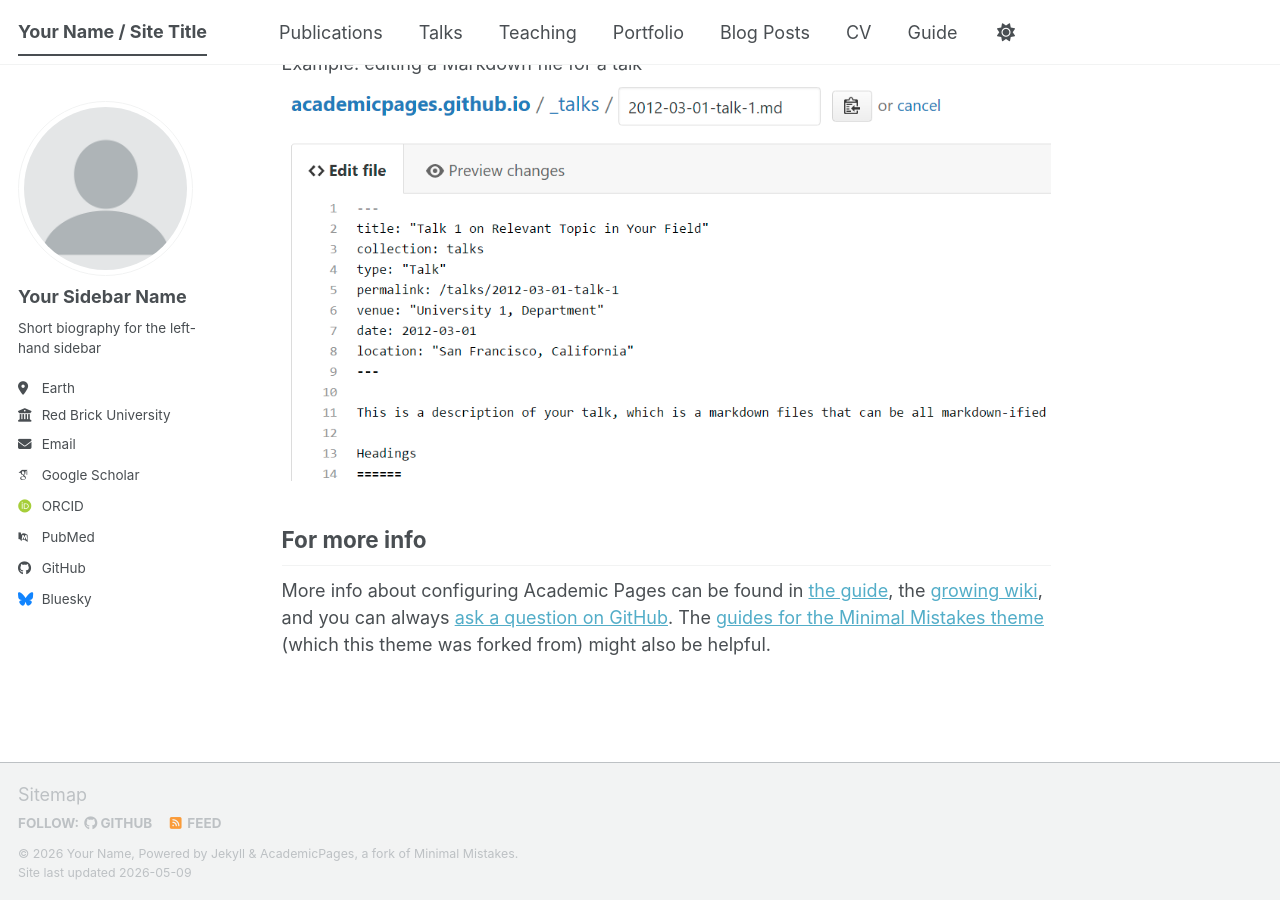
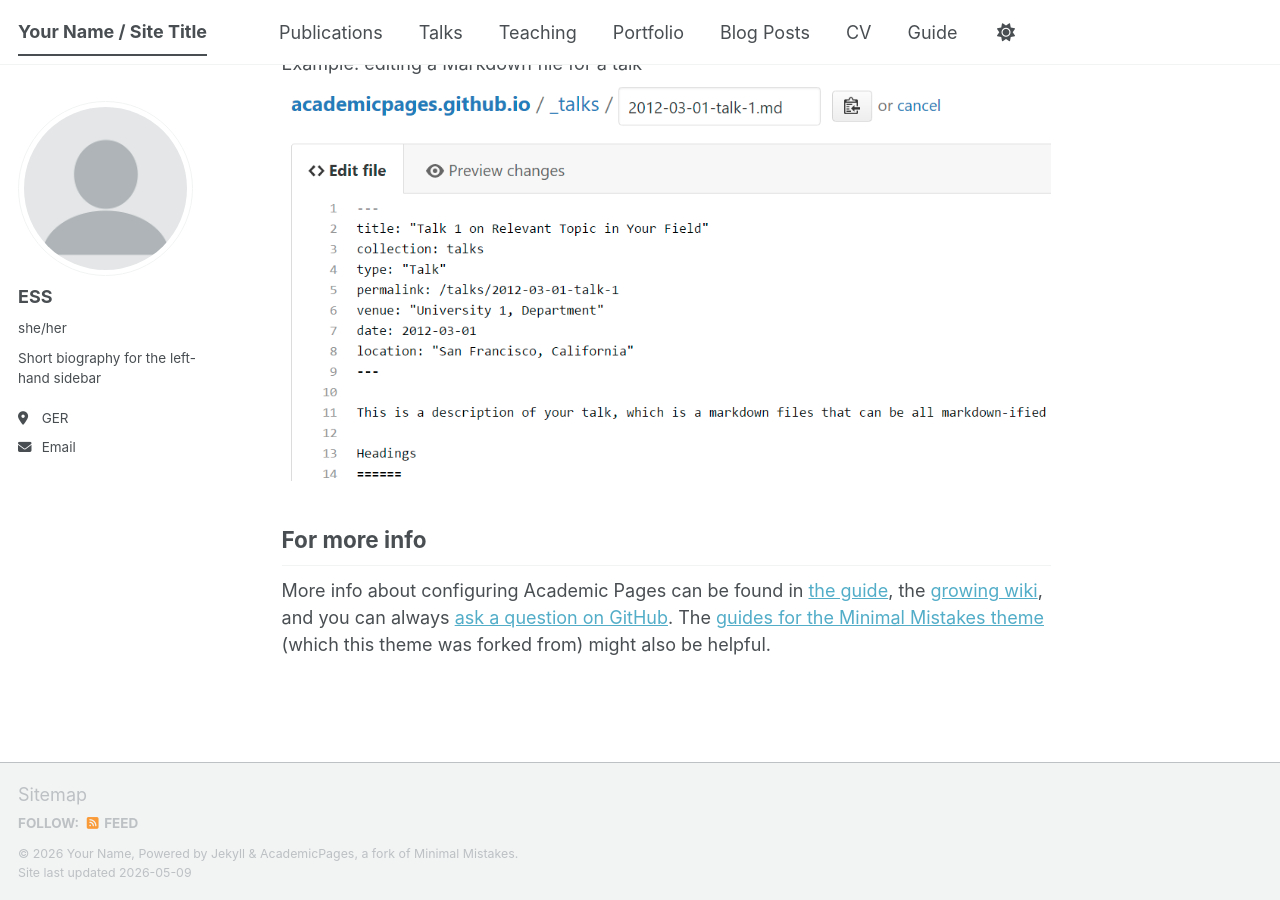
Before and after one commit to emmyschaedler/beyond-self-interest, a Jekyll site: the page built from _pages/about.md, in a window 1280 px wide and 900 px high, scrolled down 2720 px. Built offline with Jekyll 4.4.1, drawn with Linux system fonts in a browser that asks for light colours; some web fonts are replaced; a script bundle is joined from its source files by our own code; library files that are not in the unit come from our copies.

Commit message:
Update _config.yml

```diff
--- a/_config.yml
+++ b/_config.yml
@@ -13,10 +13,10 @@ title                    : "Your Name / Site Title"
 title_separator          : "-"
 name                     : &name "Your Name"
 description              : &description "Your Name's academic portfolio"   # Update this with a general description of your site, this is the default if not overridden by a page
-url                      : https://academicpages.github.io # The base hostname & protocol for your site e.g. "https://[your GitHub username].github.io",
+url                      : "https://beyond-self-interest.github.io" # The base hostname & protocol for your site e.g. "https://[your GitHub username].github.io",
                                                            # or if you already have some other page hosted on Github then use "https://[your GitHub username].github.io/[Your Repo Name]"
-baseurl                  : "" # the subpath of your site, e.g. "/blog"
-repository               : "academicpages/academicpages.github.io"
+baseurl                  : # the subpath of your site, e.g. "/blog"
+repository               : "emmyschaedler/beyond-self-interest.github.io"
 
 # Site Author - The following control what appear as part of the author content on the side bar.
 #               If a field is blank the icon and link will not appear, otherwise it will be shown.
@@ -24,24 +24,24 @@ repository               : "academicpages/academicpages.github.io"
 author:
   # Biographic information
   avatar           : "profile.png"
-  name             : "Your Sidebar Name"
-  pronouns         : # example: "she/her"
+  name             : "ESS"
+  pronouns         : "she/her"
   bio              : "Short biography for the left-hand sidebar"
-  location         : "Earth"
-  employer         : "Red Brick University"
+  location         : "GER"
+  employer         : # "Red Brick University"
   uri              : # URL
   email            : "none@example.org"
 
   # Academic websites
   academia         : # URL
   arxiv            : # URL - Update with the correct link to your profile
-  googlescholar    : "https://scholar.google.com/citations?user=PS_CX0AAAAAJ"
+  googlescholar    : # "https://scholar.google.com/citations?user=PS_CX0AAAAAJ"
   inspire-hep      : # URL
   impactstory      : # URL
-  orcid            : "https://orcid.org/yourorcidurl"
+  orcid            : #"https://orcid.org/yourorcidurl"
   semantic         : # URL
   ssrn             : # URL
-  pubmed           : "https://www.ncbi.nlm.nih.gov/pubmed/?term=john+snow"
+  pubmed           : #"https://www.ncbi.nlm.nih.gov/pubmed/?term=john+snow"
   researchgate     : # URL
   scopus           : # URL
   zotero           : # URL
@@ -51,13 +51,13 @@ author:
   bitbucket        : # Username - Update with your username on the site
   codepen          : # Username
   dribbble         : # Username
-  github           : "academicpages"
+  github           : # "academicpages"
   kaggle           : # Username
   stackoverflow    : # User number or user number and name (i.e., use "1" or "1/jeff-atwood")
 
   # Social media
   artstation       : # Username
-  bluesky          : "bsky.app" # Replace this with you Bluesky username
+  bluesky          : # "bsky.app" # Replace this with you Bluesky username
   facebook         : # Username
   flickr           : # Username
   foursquare       : # Username
```
